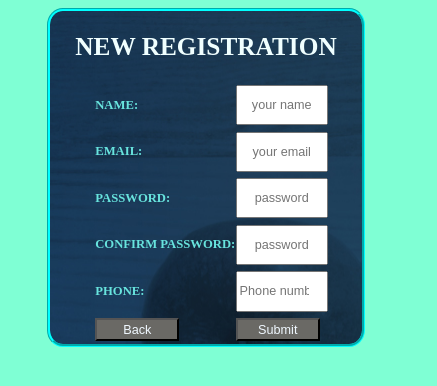
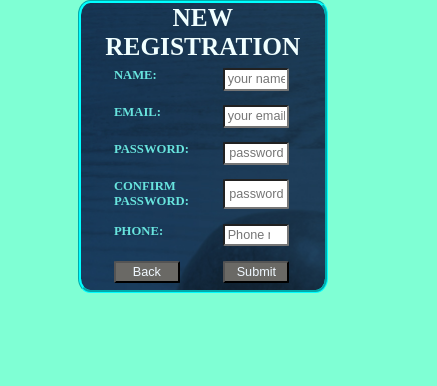
Before and after one commit to Ajithkumar1810/Loginpage-task, a plain HTML site: page signup.html in a window 390 px wide. Shown: the whole page, 437 px wide, since content can reach past the window. Drawn offline with Linux system fonts and the light colour scheme.

Commit message:
8th commit

```diff
--- a/index.css
+++ b/index.css
@@ -1,7 +1,21 @@
 
-  @media screen and (max-width: 600px) {
+ *
+ {
+     margin: 0;
+     padding: 0;
+     box-sizing: border-box;
+ }
+ @media screen and (max-width: 600px) {
+    *
+{
+    margin: 0;
+    padding: 0;
+    box-sizing: border-box;
+}
     body{
         width: 100%;
+        align-items: center;
+background-color: aquamarine;
     }
     .container{
         display: flex;
--- a/signup.css
+++ b/signup.css
@@ -1,10 +1,12 @@
-*{
-    width: 100%;
-    /* height: 100%; */
+*
+{
+    margin: 0;
+    padding: 0;
+    box-sizing: border-box;
 }
 body{
     width:100%;
-    padding-left: 10%;
+    padding-left: 20%;
     align-items: center;
     /* background-color:linear-gradient(to right green,green,green); */
     background-color: aquamarine;
@@ -22,7 +24,8 @@ body{
 .sub1{
     display: flex;
     width: 90%;
-    padding: 1%;
+    padding-top: 3%;
+    padding-bottom: 3%;
     align-content: center;
     text-align: justify;
     color: rgb(104, 228, 222);
@@ -31,6 +34,8 @@ input{
     width: 30%;
     font-size: 1.5vmax;
     text-align: center;
+    border-radius:5%;
+    padding:1%;
 }
 h3{
     width: 50%;
@@ -49,6 +54,7 @@ input[name="submit"]{
     color: aliceblue;
     margin-left: 20%;
     padding: 1%;
+    border-radius:5%;
 
 }
 input[name="submit"]:hover{
@@ -61,6 +67,7 @@ input[name="back"]{
     color: aliceblue;
     margin-left: 15%;
     padding: 1%;
+    border-radius:5%;
 
 }
 input[name="back"]:hover{
```
